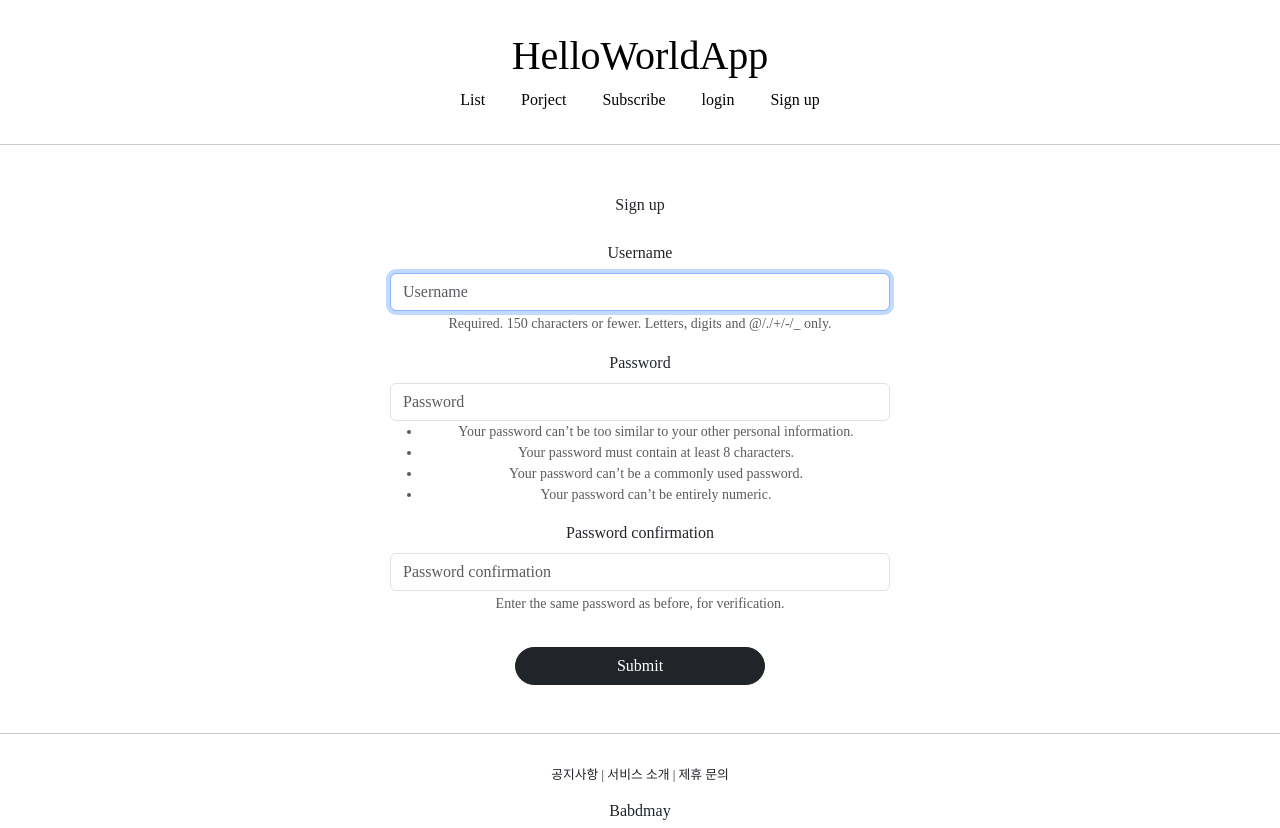
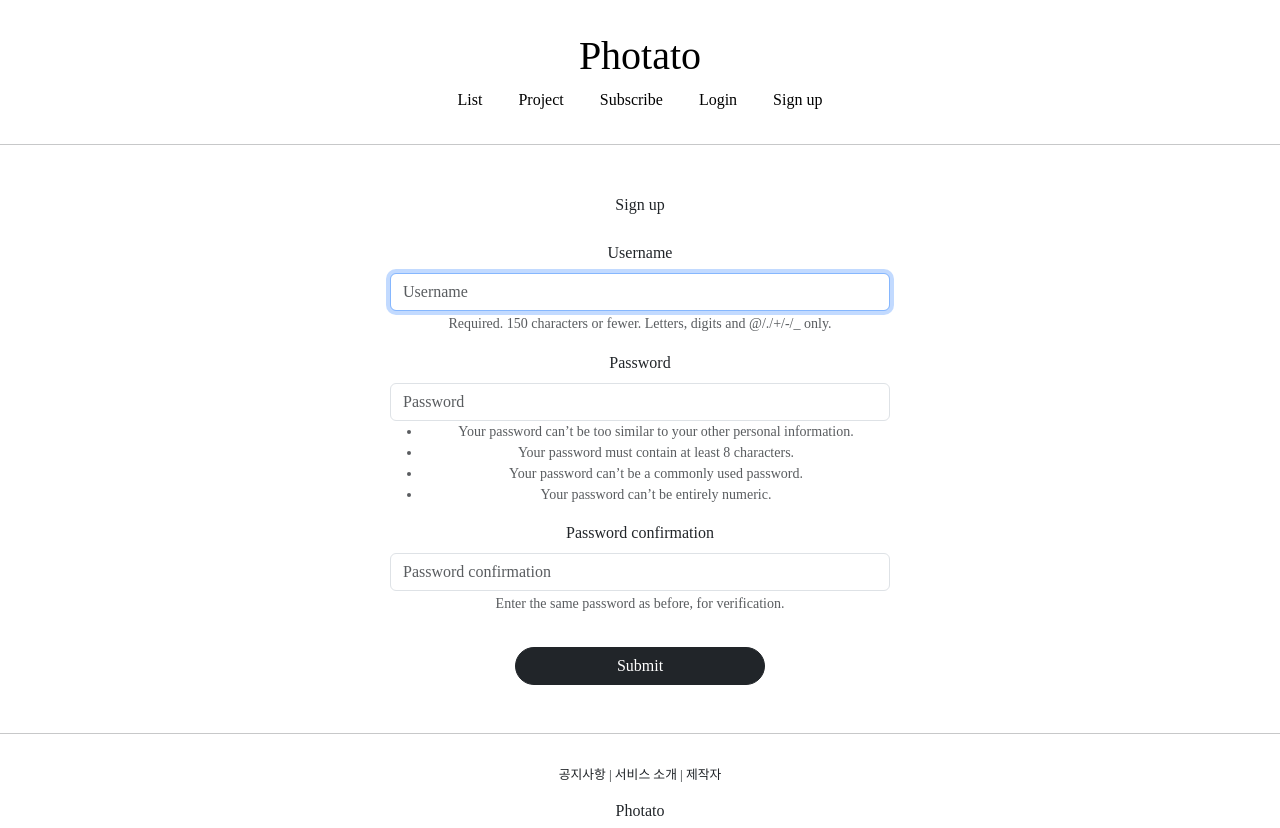
Before and after one commit to mrri-18/babdy, a Django app: page /accounts/create/ in a window 1280 px wide. Run offline with Django 4.2, Linux system fonts and the light colour scheme; some libraries are stand-ins or nearby versions; some web fonts are replaced.

Commit message:
제목 변경

```diff
--- a/templates/footer.html
+++ b/templates/footer.html
@@ -2,10 +2,10 @@
      <div class="footer_button">
         <span>공지사항</span> |
          <span>서비스 소개</span> |
-         <span>제휴 문의</span>
+         <span>제작자</span>
      </div>
      <div style="margin-top: 1rem;">
-         <h6 class="babd_logo">Babdmay</h6>
+         <h6 class="babd_logo">Photato</h6>
      </div>
 
     </div>
--- a/templates/header.html
+++ b/templates/header.html
@@ -9,18 +9,18 @@
 
  <div class="babd_header">
      <div>
-         <h1 class="babd_logo" >HelloWorldApp</h1>
+         <h1 class="babd_logo" >Photato</h1>
      </div>
      <div class="font">
          <a href="{% url 'articleapp:list'%}"><span>List</span></a>
-         <a href="{% url 'projectapp:list'%}"><span>Porject</span></a>
+         <a href="{% url 'projectapp:list'%}"><span>Project</span></a>
          <a href="{% url 'subscribeapp:list'%}"><span>Subscribe</span></a>
          {% if not user.is_authenticated %}
-         <a href="{% url 'accountapp:login'%}"><span>login</span></a>
+         <a href="{% url 'accountapp:login'%}"><span>Login</span></a>
          <a href="{% url 'accountapp:create'%}"><span>Sign up</span></a>
          {%else%}
          <a href="{% url 'accountapp:detail' pk=user.pk%}"><span>My Page</span></a>
-         <a href="{% url 'accountapp:logout'%}"><span>logout</span></a>
+         <a href="{% url 'accountapp:logout'%}"><span>Logout</span></a>
          {% endif %}
      </div>
  </div>
```
